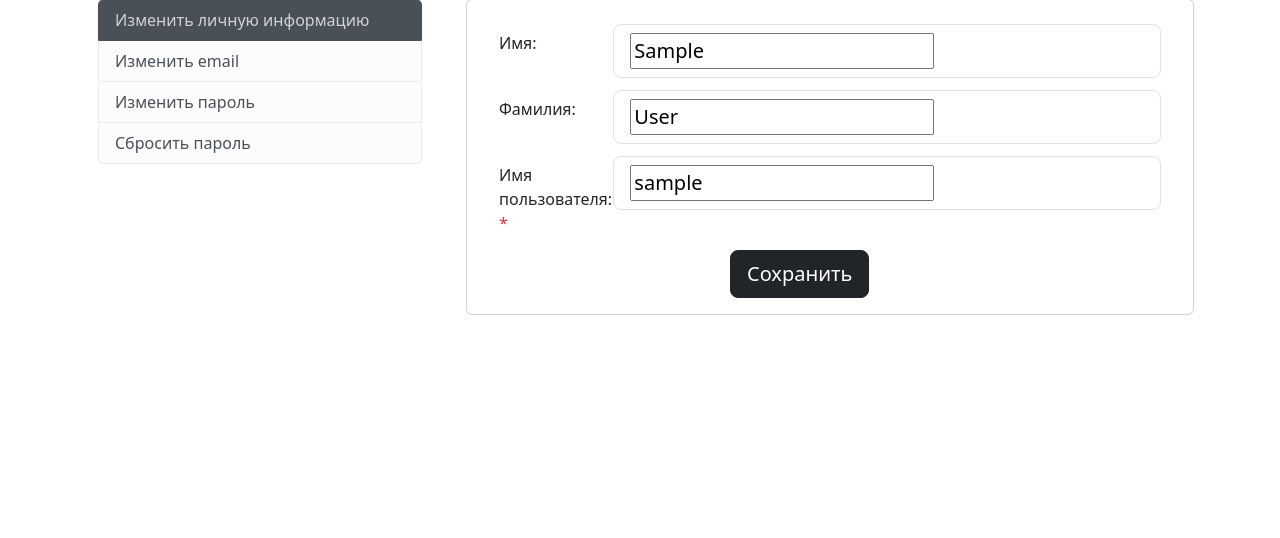
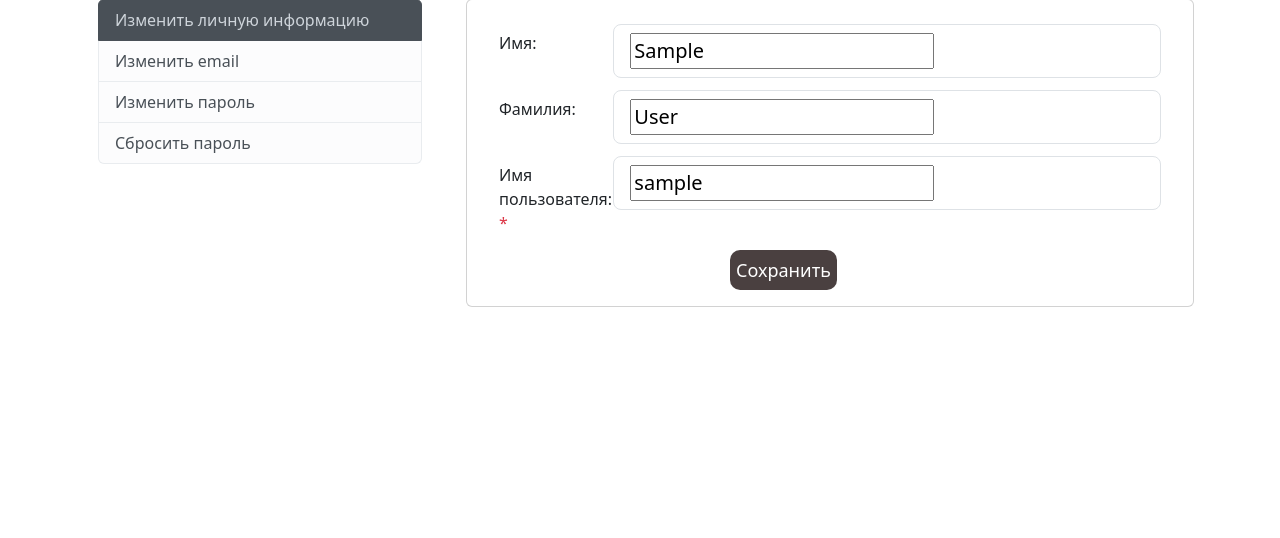
Before and after one commit to akchau/het, a Django app: page /auth/account/?current_section=personal_data in a window 1280 px wide. Shown: the part 87-625 px from the top of the page. Run offline with Django 4.2, Linux system fonts and the light colour scheme; the visitor is signed in with stand-in values (Sample User, id 1); some libraries are stand-ins or nearby versions.

Commit message:
кнопочка

```diff
--- a/het/static/css/personal_data.css
+++ b/het/static/css/personal_data.css
@@ -5,3 +5,17 @@
     padding-top: 0px;
     padding-bottom: 0px;
 }
+.button input[type="submit"] {
+    border: none;
+    outline: none;
+    height: 40px;
+    background: #4a4040;
+    color: #fff;
+    font-size: 18px;
+    border-radius: 10px;
+}
+.button input[type="submit"]:hover{
+    cursor: pointer;
+    background-color: #92cfd4;
+    color: #000;
+}
--- a/het/templates/users/components/accounts/personal_data.html
+++ b/het/templates/users/components/accounts/personal_data.html
@@ -47,7 +47,7 @@
     </div>
   {% endwith %}
   <div class="button">
-    <button type="submit" class="btn btn-dark btn-lg">Сохранить</button>
+    <input type="submit" name="" value="Сохранить">
   </div>
 </form>
 </div>
```
